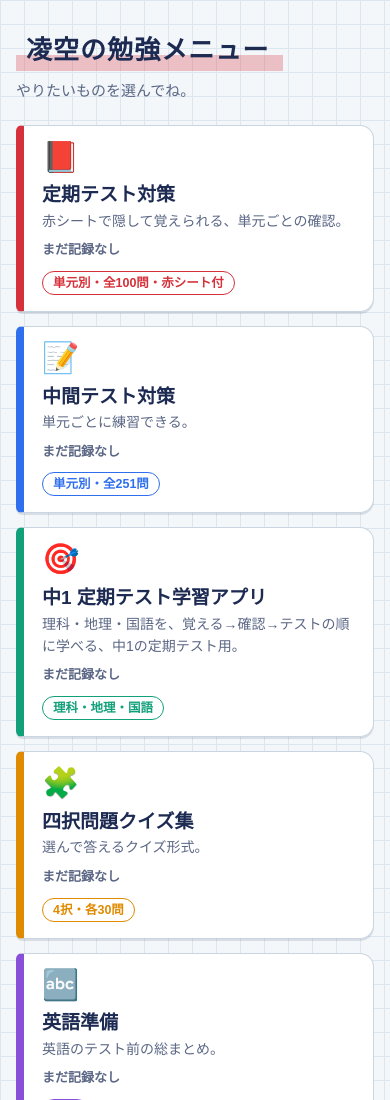
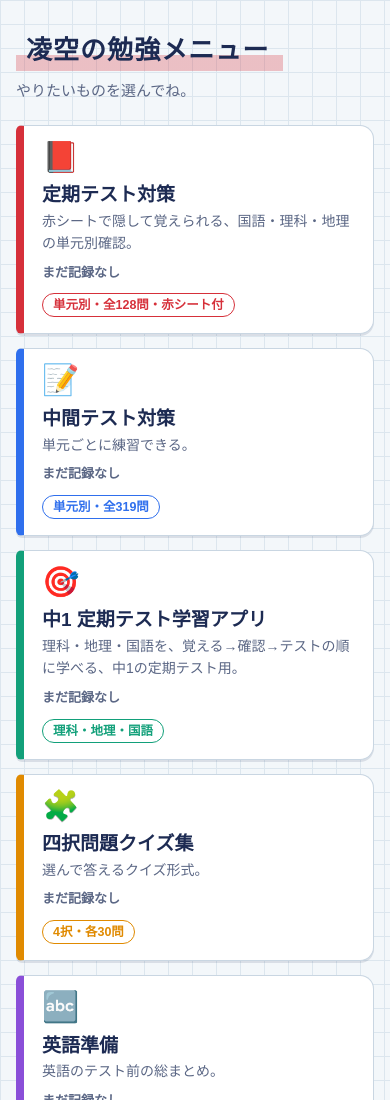
Before and after one commit to kekkoda-lab/riku, a plain HTML site: page index.html in a window 390 px wide. Shown: the top 1100 px of the page. Drawn offline with Linux system fonts and the light colour scheme.

Commit message:
Add files via upload

```diff
--- a/index.html
+++ b/index.html
@@ -106,17 +106,17 @@ footer{margin-top:26px;text-align:center;color:var(--sub);font-size:12.5px}
       <span class="last">前回</span>
       <span class="ico" aria-hidden="true">📕</span>
       <span class="ttl">定期テスト対策</span>
-      <span class="dsc">赤シートで隠して覚えられる、単元ごとの確認。</span>
-      <span class="stat" data-stat="gemini"></span><span class="tag">単元別・全100問・赤シート付</span>
+      <span class="dsc">赤シートで隠して覚えられる、国語・理科・地理の単元別確認。</span>
+      <span class="stat" data-stat="gemini"></span><span class="tag">単元別・全128問・赤シート付</span>
     </a>
     <a class="app" data-id="claude" href="claude.html" style="--c:#2f6fed">
       <span class="last">前回</span>
       <span class="ico" aria-hidden="true">📝</span>
       <span class="ttl">中間テスト対策</span>
       <span class="dsc">単元ごとに練習できる。</span>
-      <span class="stat" data-stat="claude"></span><span class="tag">単元別・全251問</span>
+      <span class="stat" data-stat="claude"></span><span class="tag">単元別・全319問</span>
     </a>
-    <a class="app" data-id="ch1" href="ch1_study_app_v06.html" style="--c:#12a07a">
+    <a class="app" data-id="ch1" href="ch1_study_app_v07.html" style="--c:#12a07a">
       <span class="last">前回</span>
       <span class="ico" aria-hidden="true">🎯</span>
       <span class="ttl">中1 定期テスト学習アプリ</span>
```
Also changed, not shown: ch1_study_app_v07.html (+2 -2 lines), claude.html (+1 -1 lines), gemini.html (+2 -0 lines).
